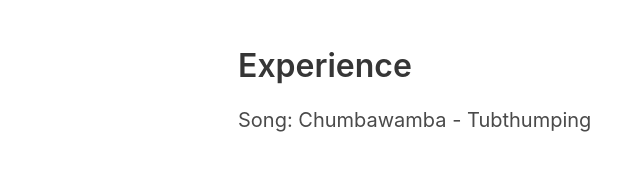
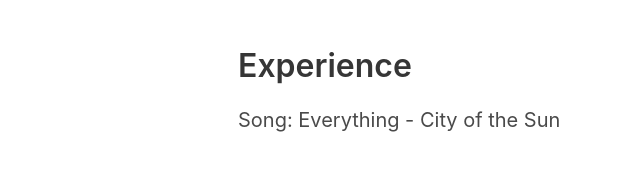
Before and after one commit to sophieraderm/website, a plain HTML site: page experience.html in a window 1280 px wide. Shown: the full height of the page, 414-1054 px from the left. Drawn offline with nearby package versions, Linux system fonts and the light colour scheme.

Commit message:
1)changed song choice in experience section

```diff
--- a/experience.html
+++ b/experience.html
@@ -81,7 +81,7 @@
           Experience
         </h1>
         <h2 class="subtitle">
-          Song: Chumbawamba - Tubthumping
+          Song: Everything - City of the Sun
         </h2>
       </div>
     </div>
```
